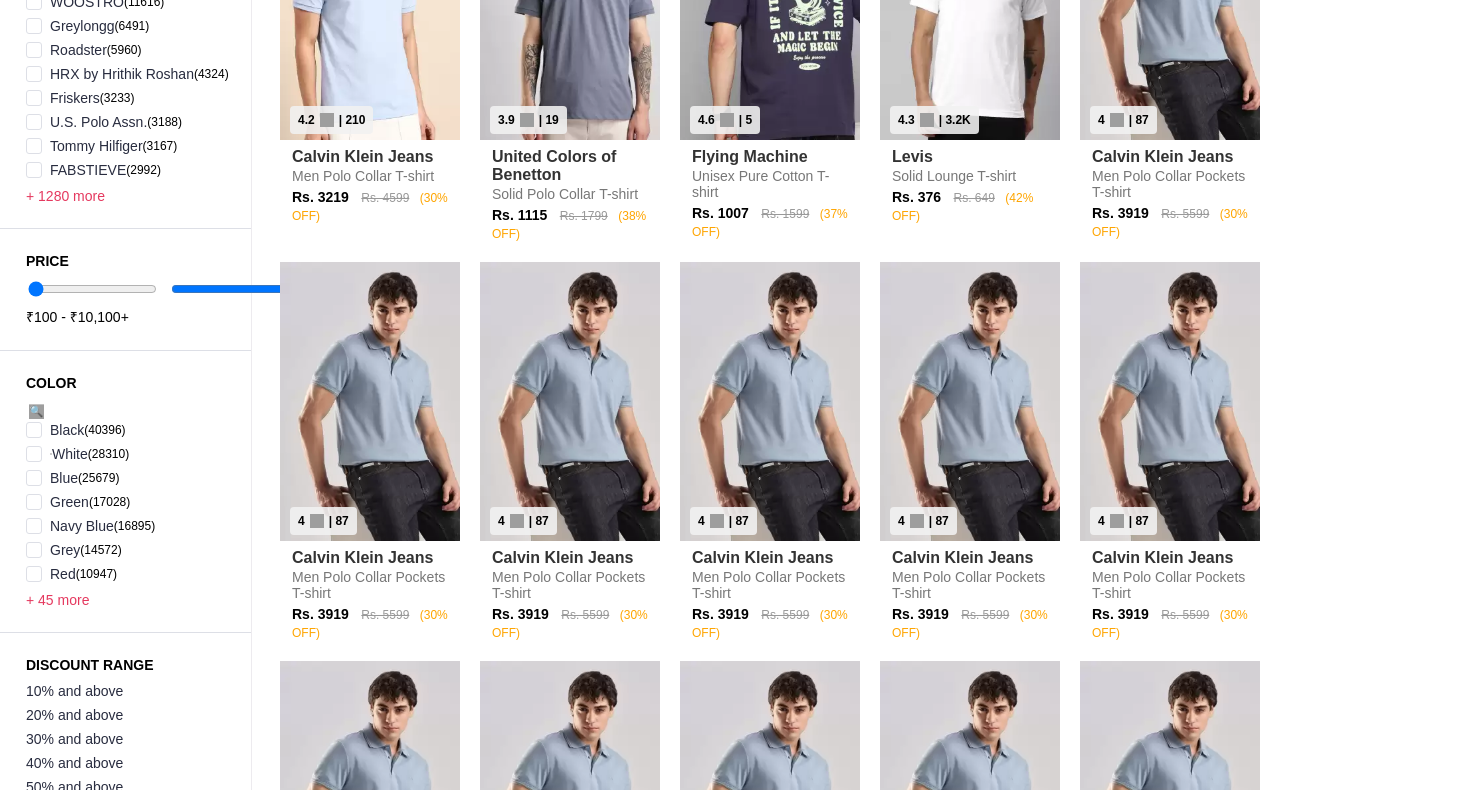
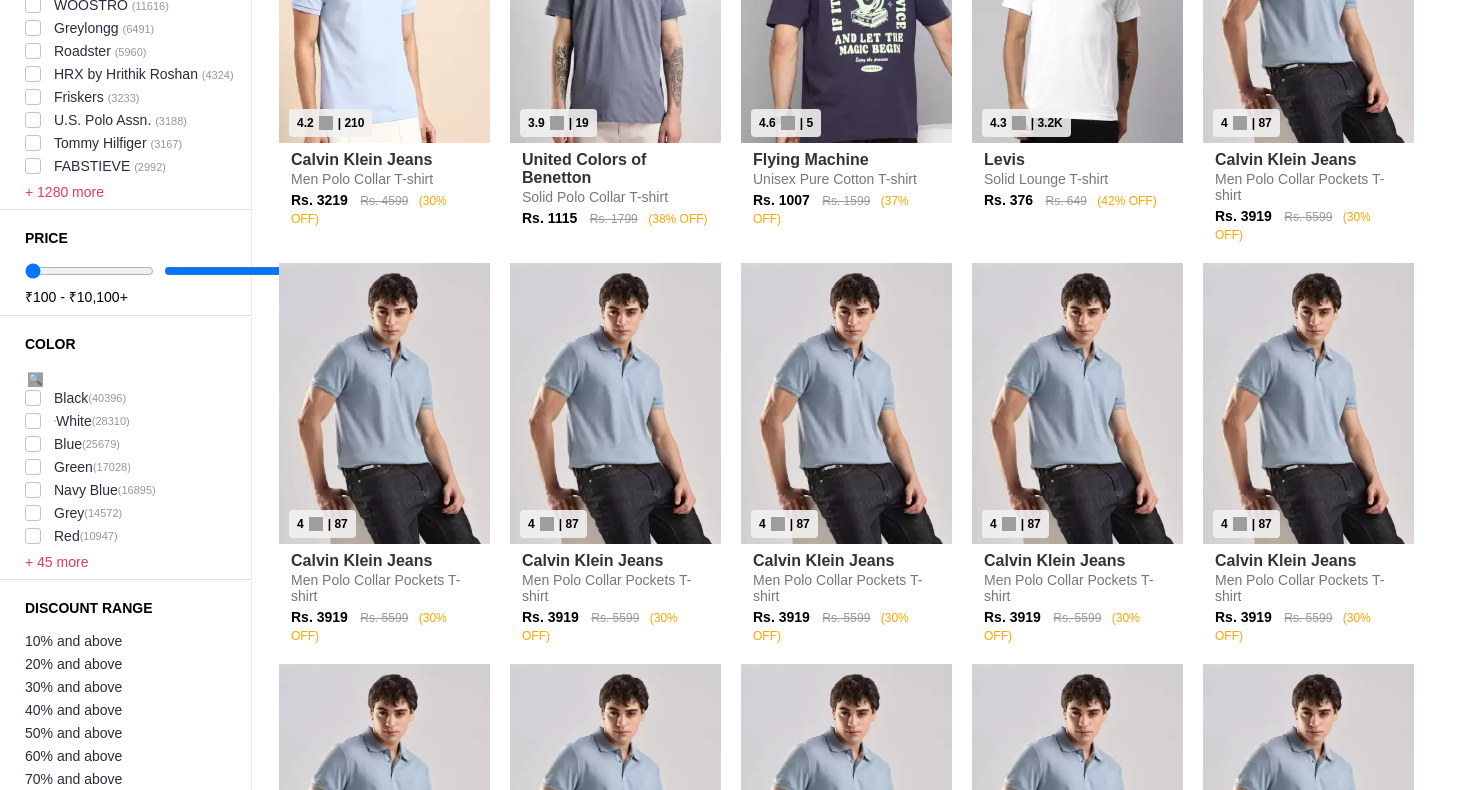
Before and after one commit to JERISHAB/myntra-clone, a plain HTML site: page index.html in a window 1280 px wide. Shown: the part 375-1165 px from the top of the page, 1482 px wide, since content can reach past the window. Drawn offline with Linux system fonts and the light colour scheme; grey boxes are pictures that could not be loaded; a web font is replaced by a local one.

Commit message:
fix: pixel perfect categories filter,
edit in card listing

```diff
--- a/index.html
+++ b/index.html
@@ -70,19 +70,24 @@
 
 
         <!-- Categories Filter -->
-        <div class="filter-box">
+        <div class="filter-box categories">
           <h3 class="filter-heading">CATEGORIES</h3>
 
           <label class="filter-option">
             <input type="checkbox">
             <span class="checkmark"></span>
-            Tshirts <span class="count">(234834)</span>
+            <span class="label-text">
+              Tshirts
+              <span class="filter-count">(234834)</span>
+          </span>
           </label>
 
           <label class="filter-option">
             <input type="checkbox">
             <span class="checkmark"></span>
-            Lounge Tshirts <span class="count">(1235)</span>
+            <span class="label-text">
+              Lounge Tshirts <span class="filter-count">(1235)</span>
+          </span>
           </label>
         </div>
 
@@ -97,49 +102,73 @@
           <label class="filter-option">
             <input type="checkbox" class="filter-checkbox">
             <span class="checkmark"></span>
-            WOOSTRO <span class="count">(11616)</span>
+             <span class="label-text">
+WOOSTRO <span class="filter-count">(11616)</span>
+             </span>
+
           </label>
 
           <label class="filter-option">
             <input type="checkbox" class="filter-checkbox">
             <span class="checkmark"></span>
-            Greylongg <span class="count">(6491)</span>
+             <span class="label-text">
+Greylongg <span class="filter-count">(6491)</span>
+             </span>
+
           </label>
 
           <label class="filter-option">
             <input type="checkbox" class="filter-checkbox">
             <span class="checkmark"></span>
-            Roadster <span class="count">(5960)</span>
+             <span class="label-text">
+Roadster <span class="filter-count">(5960)</span>
+             </span>
+
           </label>
 
           <label class="filter-option">
             <input type="checkbox" class="filter-checkbox">
             <span class="checkmark"></span>
-            HRX by Hrithik Roshan <span class="count">(4324)</span>
+             <span class="label-text">
+HRX by Hrithik Roshan <span class="filter-count">(4324)</span>
+             </span>
+
           </label>
 
           <label class="filter-option">
             <input type="checkbox" class="filter-checkbox">
             <span class="checkmark"></span>
-            Friskers <span class="count">(3233)</span>
+             <span class="label-text">
+Friskers <span class="filter-count">(3233)</span>
+             </span>
+
           </label>
 
           <label class="filter-option">
             <input type="checkbox" class="filter-checkbox">
             <span class="checkmark"></span>
-            U.S. Polo Assn. <span class="count">(3188)</span>
+             <span class="label-text">
+U.S. Polo Assn. <span class="filter-count">(3188)
+             </span>
+           </span>
           </label>
 
           <label class="filter-option">
             <input type="checkbox" class="filter-checkbox">
             <span class="checkmark"></span>
-            Tommy Hilfiger <span class="count">(3167)</span>
+             <span class="label-text">
+Tommy Hilfiger <span class="filter-count">(3167)</span>
+             </span>
+
           </label>
 
           <label class="filter-option">
             <input type="checkbox" class="filter-checkbox">
             <span class="checkmark"></span>
-            FABSTIEVE <span class="count">(2992)</span>
+             <span class="label-text">
+FABSTIEVE <span class="filter-count">(2992)</span>
+             </span>
+
           </label>
 
           <p class="show-more">+ 1280 more</p>
@@ -163,43 +192,43 @@
           <label class="filter-option">
             <input type="checkbox" class="filter-checkbox">
             <span class="checkmark"></span>
-            <span class="color-circle black"></span> Black <span class="count">(40396)</span>
+            <span class="color-circle black"></span> Black <span class="filter-count">(40396)</span>
           </label>
 
           <label class="filter-option">
             <input type="checkbox" class="filter-checkbox">
             <span class="checkmark"></span>
-            <span class="color-circle white"></span> White <span class="count">(28310)</span>
+            <span class="color-circle white"></span> White <span class="filter-count">(28310)</span>
           </label>
 
           <label class="filter-option">
             <input type="checkbox" class="filter-checkbox">
             <span class="checkmark"></span>
-            <span class="color-circle blue"></span> Blue <span class="count">(25679)</span>
+            <span class="color-circle blue"></span> Blue <span class="filter-count">(25679)</span>
           </label>
 
           <label class="filter-option">
             <input type="checkbox" class="filter-checkbox">
             <span class="checkmark"></span>
-            <span class="color-circle green"></span> Green <span class="count">(17028)</span>
+            <span class="color-circle green"></span> Green <span class="filter-count">(17028)</span>
           </label>
 
           <label class="filter-option">
             <input type="checkbox" class="filter-checkbox">
             <span class="checkmark"></span>
-            <span class="color-circle navy"></span> Navy Blue <span class="count">(16895)</span>
+            <span class="color-circle navy"></span> Navy Blue <span class="filter-count">(16895)</span>
           </label>
 
           <label class="filter-option">
             <input type="checkbox" class="filter-checkbox">
             <span class="checkmark"></span>
-            <span class="color-circle grey"></span> Grey <span class="count">(14572)</span>
+            <span class="color-circle grey"></span> Grey <span class="filter-count">(14572)</span>
           </label>
 
           <label class="filter-option">
             <input type="checkbox" class="filter-checkbox">
             <span class="checkmark"></span>
-            <span class="color-circle red"></span> Red <span class="count">(10947)</span>
+            <span class="color-circle red"></span> Red <span class="filter-count">(10947)</span>
           </label>
 
           <p class="show-more">+ 45 more</p>
--- a/styles.css
+++ b/styles.css
@@ -16,8 +16,14 @@
     font-style: normal;
 }
 
+*{
+    margin: 0;
+        padding: 0;
+}
+
 body {
     margin: 0;
+    padding: 0;
     font-family: "Assistant", Arial, sans-serif;
 }
 
@@ -180,28 +186,36 @@ body {
 }
 
 
-
+.right-section{
+    width: 100%;
+}
 
 
 .product-grid {
+    width: 100%;
     display: grid;
-    grid-template-columns: repeat(5, 1fr);
+    grid-template-columns: repeat(5, 211px);
     gap: 20px;
-    padding: 24px 20px 20px 29px;
+    padding: 24px 20px 20px 28px;
+    /* padding: 24px 20px 20px 21px; */
 }
 
 .product-card {
+    /* width: 210px; */
+    box-sizing: border-box;
     /* border: 1px solid #e2e2e2; */
     overflow: hidden;
     background: #fff;
 }
 
 .product-card img {
-    width: 209px;
+    width: 100%;
     height: auto;
 }
 
 .product-info {
+    /* width: 210px; */
+    box-sizing: border-box;
     padding: 4px 12px 0px 12px;
 }
 
@@ -281,7 +295,14 @@ body {
     color: #000;
     font-size: 12px;
 }
+.filter-count {
+    color: #94969f;
+        font-size: 11px;
+}
 
+.filter-box.categories label .filter-count{
+   margin-left: 1px;
+}
 
 
 
@@ -348,17 +369,18 @@ body {
     font-weight: bold;
     margin-left: 25px;
     margin-bottom: 15px;
+    margin-top: 13px;
 }
 
 .filter-box {
-    padding: 10px 10px 10px 26px;
+    padding: 20px 10px 9px 25px;
     border-top: 1px solid #dddfe6;
 }
 
 .filter-heading {
     font-size: 14px;
     font-weight: bold;
-    margin-bottom: 10px;
+    margin-bottom: 17px;
 }
 
 .filter-option {
@@ -367,7 +389,7 @@ body {
     font-family: "Assistant", Arial, sans-serif;
     font-size: 14px;
     color: #282c3f;
-    margin-bottom: 8px;
+    margin-bottom: 7px;
     cursor: pointer;
 }
 
@@ -387,8 +409,6 @@ body {
     width: 21px;
     height: 21px;
     background-position: -754px 0;
-
-
     transform: scale(.7);
 }
 
@@ -404,12 +424,13 @@ body {
 
 .checkmark {
     width: 16px;
+    display: inline-block;
     height: 16px;
-    border: 1px solid #dddfe6;
+    border: 1px solid #c4c4c4;
     border-radius: 3px;
     background-color: #fff;
     position: relative;
-    margin-right: 8px;
+    margin-right: 13px;
     box-sizing: border-box;
 }
 
@@ -428,6 +449,11 @@ body {
     border: solid white;
     border-width: 0 2px 2px 0;
     transform: rotate(45deg);
+}
+
+.filter-box.categories label .label-text{
+    position: relative;
+    top: 1px;
 }
 
 
```
Also changed, not shown: script.js (line endings or trailing spaces).
